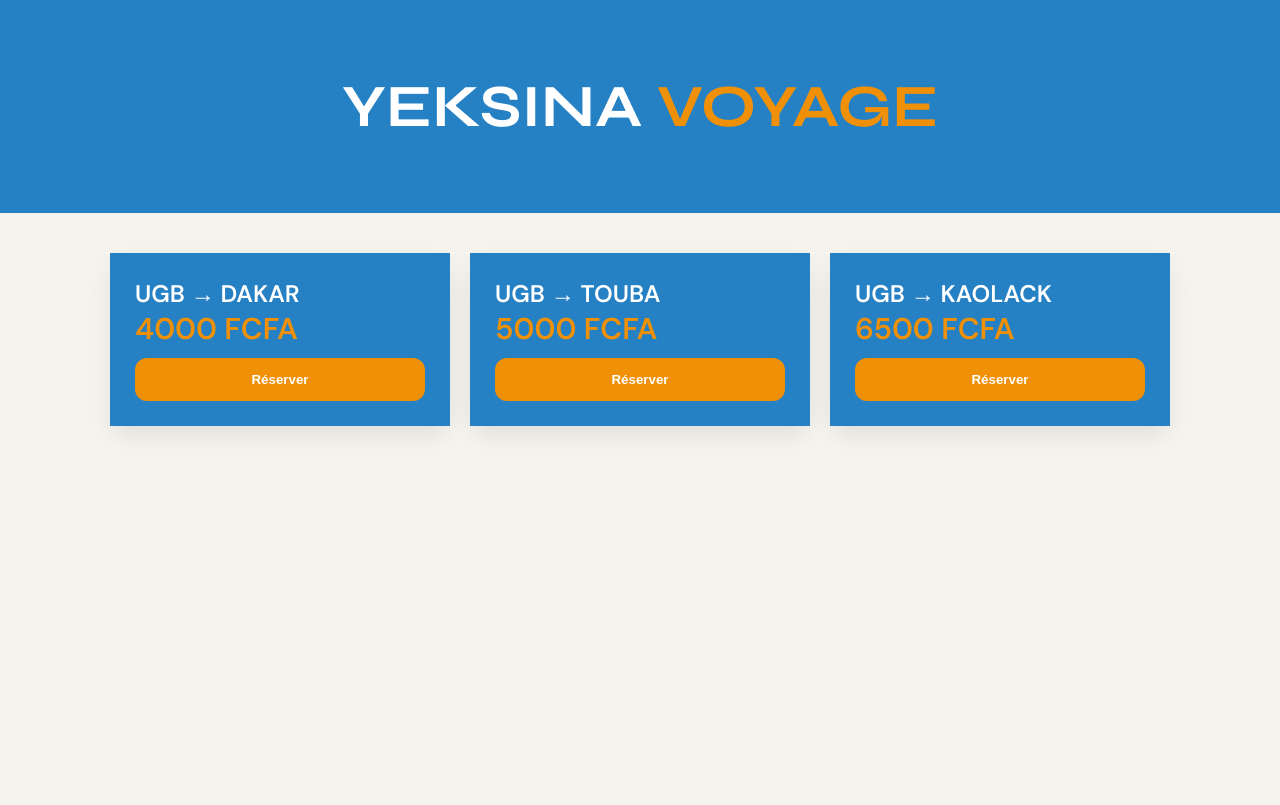
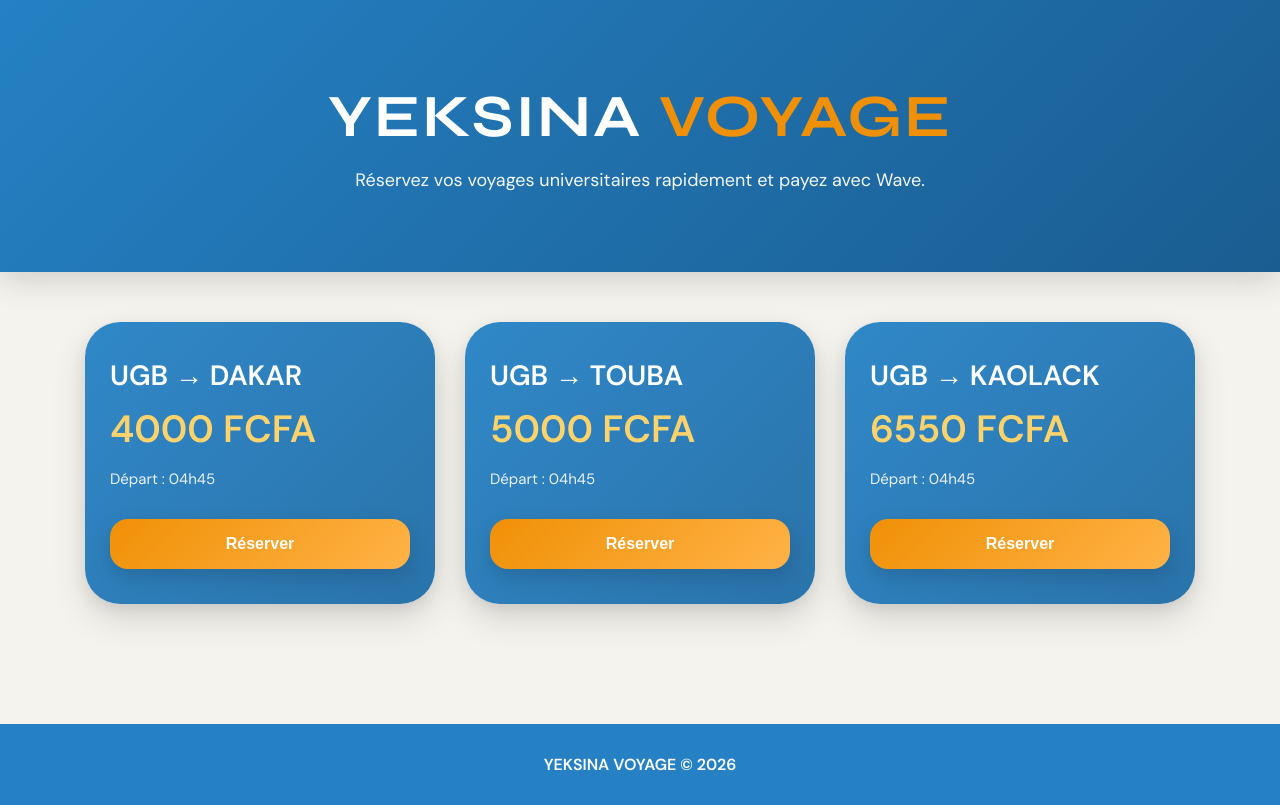
Before and after one commit to dioufkhadim262-source/yeksina-voyage, a website: page public/index.html in a window 1280 px wide. Drawn offline with Linux system fonts and the light colour scheme.

Commit message:
Mise à jour design + prix Kaolack 6550

```diff
--- a/public/index.html
+++ b/public/index.html
@@ -15,90 +15,224 @@
   --bg:#F5F3EE;
 }
 
-*{margin:0;padding:0;box-sizing:border-box;}
+*{
+  margin:0;
+  padding:0;
+  box-sizing:border-box;
+}
 
 body{
   font-family:'DM Sans',sans-serif;
   background:var(--bg);
 }
 
+/* HERO */
 .hero{
-  background:var(--navy);
+  background:linear-gradient(135deg,#2581c4,#1a5d91);
   color:white;
-  padding:70px 20px;
+  padding:80px 20px;
   text-align:center;
+  box-shadow:0 8px 30px rgba(0,0,0,0.15);
 }
 
 .hero h1{
   font-family:'Syne',sans-serif;
   font-size:60px;
+  letter-spacing:2px;
 }
 
-.hero span{color:var(--orange);}
+.hero span{
+  color:var(--orange);
+}
 
-.container{max-width:1100px;margin:auto;padding:40px 20px;}
+.hero p{
+  margin-top:15px;
+  font-size:18px;
+  opacity:0.95;
+}
 
+.container{
+  max-width:1150px;
+  margin:auto;
+  padding:50px 20px;
+}
+
+/* CARDS */
 .cards-grid{
   display:grid;
-  grid-template-columns:repeat(auto-fit,minmax(280px,1fr));
-  gap:20px;
+  grid-template-columns:repeat(auto-fit,minmax(300px,1fr));
+  gap:30px;
 }
 
 .card{
+  border-radius:35px;
+  overflow:hidden;
   background:white;
-  border-radius:20px;
-  box-shadow:0 10px 25px rgba(0,0,0,0.08);
+  transform:translateY(0);
+  transition:0.4s;
+  box-shadow:
+    0 15px 35px rgba(0,0,0,0.12),
+    0 5px 15px rgba(0,0,0,0.08);
+}
+
+.card:hover{
+  transform:translateY(-10px) scale(1.02);
 }
 
 .card-header{
-  background:var(--navy);
-  padding:25px;
+  background:linear-gradient(135deg,#2581c4,#1f6ca6);
+  padding:35px 25px;
   color:white;
+  position:relative;
 }
 
-.route-name{font-size:24px;font-weight:bold;}
-.price{color:var(--orange);font-size:30px;font-weight:bold;}
+.card-header::after{
+  content:"";
+  position:absolute;
+  inset:0;
+  background:rgba(255,255,255,0.05);
+}
+
+.route-name{
+  font-size:28px;
+  font-weight:800;
+  margin-bottom:10px;
+  position:relative;
+  z-index:2;
+}
+
+.price{
+  color:#FFD36B;
+  font-size:38px;
+  font-weight:900;
+  margin-bottom:15px;
+  position:relative;
+  z-index:2;
+}
+
+.depart{
+  font-size:15px;
+  opacity:0.9;
+  margin-bottom:20px;
+  position:relative;
+  z-index:2;
+}
 
 .reserve-btn{
   width:100%;
-  background:var(--orange);
+  background:linear-gradient(135deg,#F09006,#ffb347);
   border:none;
-  padding:14px;
+  padding:16px;
   color:white;
   cursor:pointer;
   margin-top:10px;
+  border-radius:18px;
+  font-size:16px;
+  font-weight:bold;
+  transition:0.3s;
+  box-shadow:0 8px 20px rgba(0,0,0,0.15);
+  position:relative;
+  z-index:2;
+}
+
+.reserve-btn:hover{
+  transform:scale(1.03);
 }
 
 /* FORM */
 .form-box{
   display:none;
   background:white;
-  padding:30px;
-  margin-top:30px;
-  border-radius:20px;
+  padding:40px;
+  margin-top:50px;
+  border-radius:35px;
+  box-shadow:
+    0 15px 35px rgba(0,0,0,0.10),
+    0 5px 15px rgba(0,0,0,0.06);
 }
 
-.input-group{margin-bottom:15px;}
+.form-title{
+  text-align:center;
+  margin-bottom:25px;
+  color:var(--navy);
+  font-family:'Syne',sans-serif;
+  font-size:32px;
+}
+
+.input-group{
+  margin-bottom:20px;
+}
 
 .input-group input,
 .input-group select{
   width:100%;
-  padding:12px;
+  padding:16px;
   border:1px solid #ddd;
-  border-radius:10px;
+  border-radius:18px;
+  font-size:15px;
+  outline:none;
+  transition:0.3s;
+}
+
+.input-group input:focus,
+.input-group select:focus{
+  border-color:var(--navy);
+  box-shadow:0 0 0 4px rgba(37,129,196,0.15);
 }
 
 button{
   width:100%;
-  padding:15px;
-  background:var(--orange);
+  padding:18px;
+  background:linear-gradient(135deg,#F09006,#ffb347);
   color:white;
   border:none;
-  border-radius:12px;
+  border-radius:20px;
   font-weight:bold;
+  font-size:17px;
+  cursor:pointer;
+  transition:0.3s;
+  box-shadow:0 10px 25px rgba(0,0,0,0.12);
 }
 
-#message{margin-top:15px;text-align:center;}
+button:hover{
+  transform:translateY(-2px);
+}
+
+#message{
+  margin-top:20px;
+  text-align:center;
+  font-weight:bold;
+  font-size:16px;
+}
+
+footer{
+  margin-top:70px;
+  text-align:center;
+  padding:30px;
+  background:var(--navy);
+  color:white;
+  font-weight:600;
+}
+
+@media(max-width:768px){
+
+  .hero h1{
+    font-size:42px;
+  }
+
+  .card-header{
+    padding:28px 20px;
+  }
+
+  .price{
+    font-size:32px;
+  }
+
+  .form-box{
+    padding:25px;
+  }
+
+}
 
 </style>
 </head>
@@ -107,6 +241,10 @@ button{
 
 <header class="hero">
   <h1>YEKSINA <span>VOYAGE</span></h1>
+
+  <p>
+    Réservez vos voyages universitaires rapidement et payez avec Wave.
+  </p>
 </header>
 
 <main class="container">
@@ -114,27 +252,72 @@ button{
 <!-- TRAJETS -->
 <div class="cards-grid">
 
+  <!-- DAKAR -->
   <div class="card">
     <div class="card-header">
-      <div class="route-name">UGB → DAKAR</div>
-      <div class="price">4000 FCFA</div>
-      <button class="reserve-btn" onclick="ouvrirFormulaire('Dakar')">Réserver</button>
+
+      <div class="route-name">
+        UGB → DAKAR
+      </div>
+
+      <div class="price">
+        4000 FCFA
+      </div>
+
+      <div class="depart">
+        Départ : 04h45
+      </div>
+
+      <button class="reserve-btn" onclick="ouvrirFormulaire('Dakar')">
+        Réserver
+      </button>
+
     </div>
   </div>
 
+  <!-- TOUBA -->
   <div class="card">
     <div class="card-header">
-      <div class="route-name">UGB → TOUBA</div>
-      <div class="price">5000 FCFA</div>
-      <button class="reserve-btn" onclick="ouvrirFormulaire('Touba')">Réserver</button>
+
+      <div class="route-name">
+        UGB → TOUBA
+      </div>
+
+      <div class="price">
+        5000 FCFA
+      </div>
+
+      <div class="depart">
+        Départ : 04h45
+      </div>
+
+      <button class="reserve-btn" onclick="ouvrirFormulaire('Touba')">
+        Réserver
+      </button>
+
     </div>
   </div>
 
+  <!-- KAOLACK -->
   <div class="card">
     <div class="card-header">
-      <div class="route-name">UGB → KAOLACK</div>
-      <div class="price">6500 FCFA</div>
-      <button class="reserve-btn" onclick="ouvrirFormulaire('Kaolack')">Réserver</button>
+
+      <div class="route-name">
+        UGB → KAOLACK
+      </div>
+
+      <div class="price">
+        6550 FCFA
+      </div>
+
+      <div class="depart">
+        Départ : 04h45
+      </div>
+
+      <button class="reserve-btn" onclick="ouvrirFormulaire('Kaolack')">
+        Réserver
+      </button>
+
     </div>
   </div>
 
@@ -142,6 +325,10 @@ button{
 
 <!-- FORM -->
 <div class="form-box">
+
+  <h2 class="form-title">
+    Réserver maintenant
+  </h2>
 
   <form id="reservationForm">
 
@@ -157,7 +344,7 @@ button{
       <select id="trajet"></select>
     </div>
 
-    <!-- ✔️ DATES -->
+    <!-- DATES -->
     <div class="input-group">
       <select id="date">
         <option value="2026-05-22">22 Mai</option>
@@ -170,7 +357,9 @@ button{
       <input type="number" id="places" min="1" max="10" value="1">
     </div>
 
-    <button type="submit">Payer avec Wave</button>
+    <button type="submit">
+      Payer avec Wave
+    </button>
 
   </form>
 
@@ -180,18 +369,31 @@ button{
 
 </main>
 
+<footer>
+  YEKSINA VOYAGE © 2026
+</footer>
+
 <script>
 
 /* remplir trajets */
 const trajetSelect = document.getElementById("trajet");
+
 ["Dakar","Touba","Kaolack"].forEach(t=>{
   trajetSelect.innerHTML += `<option value="${t}">${t}</option>`;
 });
 
+/* ouvrir formulaire */
 function ouvrirFormulaire(dest){
+
   document.querySelector(".form-box").style.display="block";
+
   document.getElementById("trajet").value = dest;
-  window.scrollTo({ top: document.body.scrollHeight, behavior:"smooth" });
+
+  window.scrollTo({
+    top: document.body.scrollHeight,
+    behavior:"smooth"
+  });
+
 }
 
 /* nettoyage téléphone */
@@ -199,22 +401,38 @@ function normalizeTel(t){
   return t.replace(/\D/g,"");
 }
 
-document.getElementById("reservationForm").addEventListener("submit", async (e)=>{
+/* reservation */
+document.getElementById("reservationForm")
+.addEventListener("submit", async (e)=>{
+
   e.preventDefault();
 
   const nom = document.getElementById("nom").value;
-  const telephone = normalizeTel(document.getElementById("telephone").value);
+
+  const telephone =
+    normalizeTel(document.getElementById("telephone").value);
+
   const trajet = document.getElementById("trajet").value;
+
   const places = document.getElementById("places").value;
+
   const date = document.getElementById("date").value;
 
   const message = document.getElementById("message");
-  message.innerHTML = "⏳ Traitement...";
+
+  message.style.color="#2581c4";
+
+  message.innerHTML="⏳ Traitement de votre réservation...";
 
   try{
+
     const res = await fetch("/reserver",{
       method:"POST",
-      headers:{ "Content-Type":"application/json" },
+
+      headers:{
+        "Content-Type":"application/json"
+      },
+
       body: JSON.stringify({
         nom,
         telephone,
@@ -222,24 +440,39 @@ document.getElementById("reservationForm").addEventListener("submit", async (e)=
         places,
         date
       })
+
     });
 
     const data = await res.json();
 
     if(data.success){
+
+      message.style.color="green";
+
+      message.innerHTML =
+        "✅ Redirection vers Wave...";
+
       window.location.href = data.paymentUrl;
+
     }else{
+
       message.style.color="red";
-      message.innerHTML=data.message;
+
+      message.innerHTML = data.message;
+
     }
 
   }catch(err){
+
     message.style.color="red";
-    message.innerHTML="Erreur serveur";
+
+    message.innerHTML = "Erreur serveur";
+
   }
+
 });
 
 </script>
 
 </body>
-</html
+</html>
```
